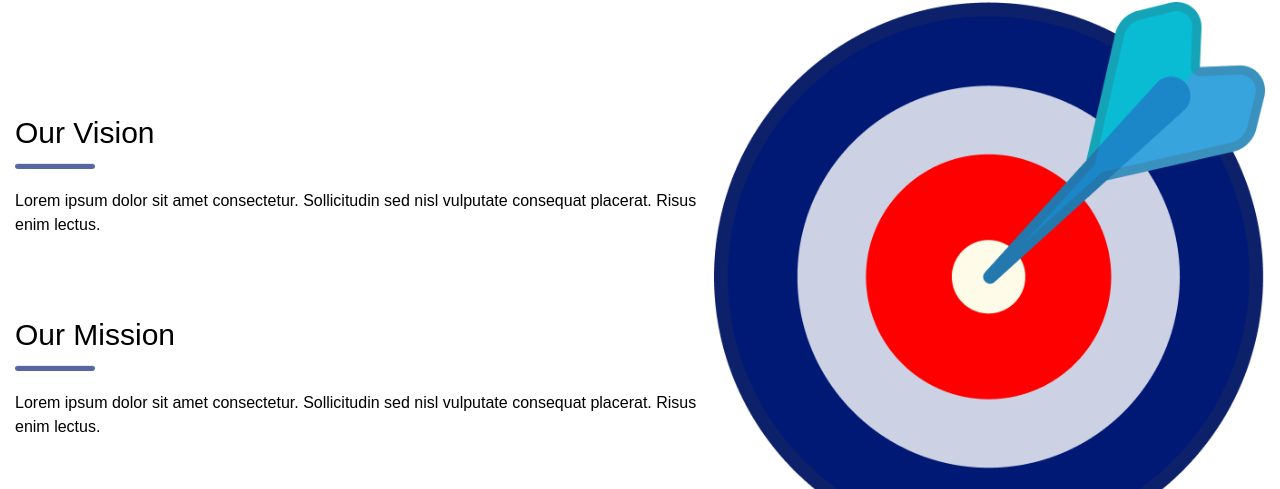
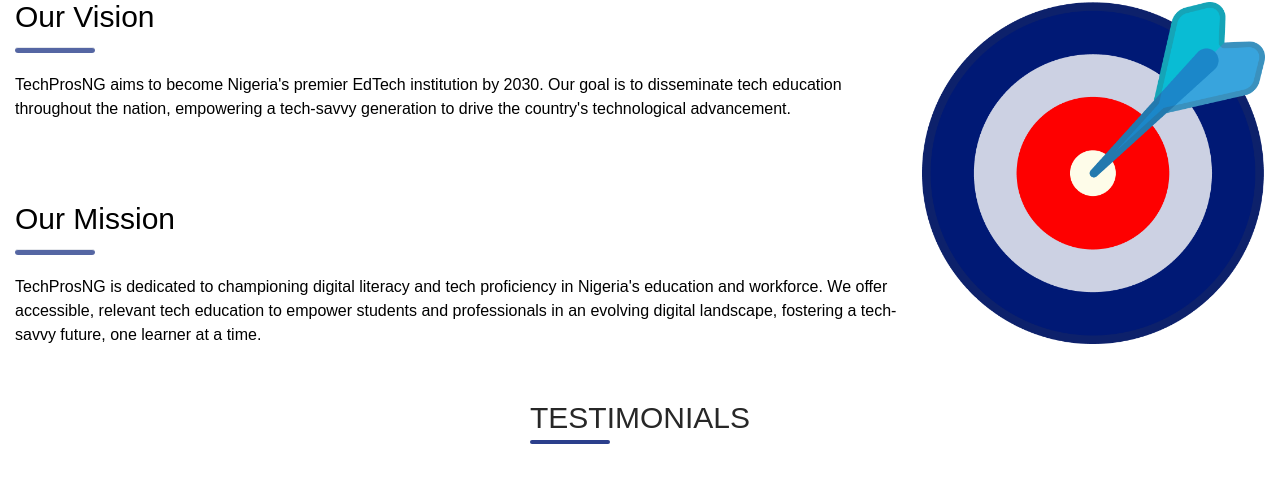
Before and after one commit to Techprossng/Techprossng-website, a React (Vite) app: page / in a window 1280 px wide. Shown: the part 664-1153 px from the top of the page. Built offline with nearby package versions, Linux system fonts and the light colour scheme; a web font is replaced by a local one.

Commit message:
content added for the Mission and vision component

```diff
--- a/src/Components/Landingpage/Mission/mission-vision.jsx
+++ b/src/Components/Landingpage/Mission/mission-vision.jsx
@@ -10,8 +10,7 @@ const Mission = () => {
                     <h4 className="heading text-3xl font-normal mb-3">Our Vision</h4>
                     <hr />
                     <p className="paragraph text-base font-medium">
-                        Lorem ipsum dolor sit amet consectetur. Sollicitudin
-                        sed nisl vulputate consequat placerat. Risus enim lectus.
+                    TechProsNG aims to become Nigeria's premier EdTech institution by 2030. Our goal is to disseminate tech education throughout the nation, empowering a tech-savvy generation to drive the country's technological advancement.
                     </p>
                 </div>
 
@@ -19,8 +18,7 @@ const Mission = () => {
                     <h4 className="heading text-3xl font-normal mb-3">Our Mission</h4>
                     <hr />
                     <p className="paragraph text-base font-medium">
-                        Lorem ipsum dolor sit amet consectetur. Sollicitudin
-                        sed nisl vulputate consequat placerat. Risus enim lectus.
+                    TechProsNG is dedicated to championing digital literacy and tech proficiency in Nigeria's education and workforce. We offer accessible, relevant tech education to empower students and professionals in an evolving digital landscape, fostering a tech-savvy future, one learner at a time.
                     </p>
                 </div>
             </div>
```
